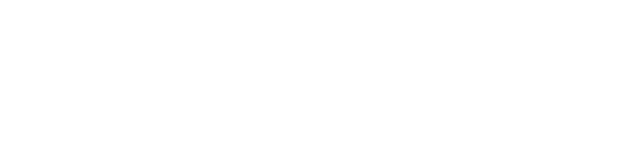
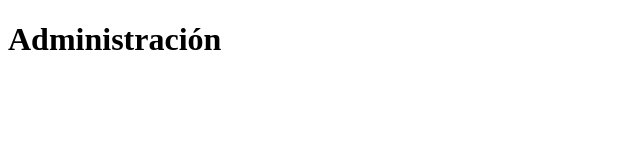
Before and after one commit to Geraldine-Condori/agencia-choque, a plain HTML site: page template.html in a window 1280 px wide. Shown: the whole page, without its empty margins (0-640 px from the left). Drawn offline with Linux system fonts and the light colour scheme.

Commit message:
Eva
admin

```diff
--- a/template.html
+++ b/template.html
@@ -3,9 +3,9 @@
 <head>
     <meta charset="UTF-8">
     <meta name="viewport" content="width=device-width, initial-scale=1.0">
-    <title>Administración</title>
+    <title>panel</title>
 </head>
 <body>
-    <h1></h1>
+    <h1>Administración</h1>
 </body>
 </html>
```
